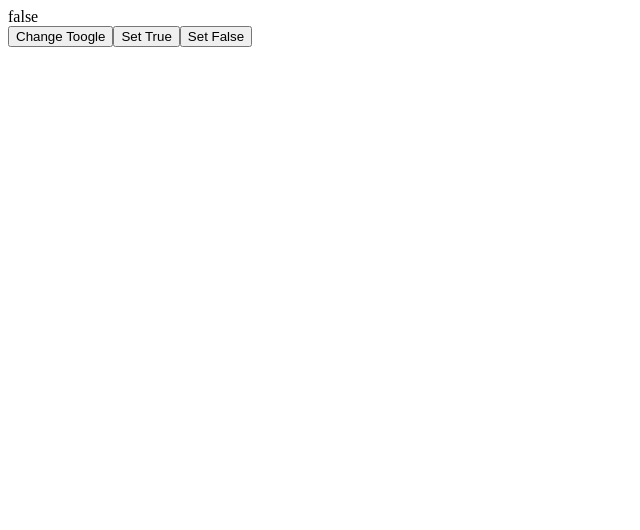
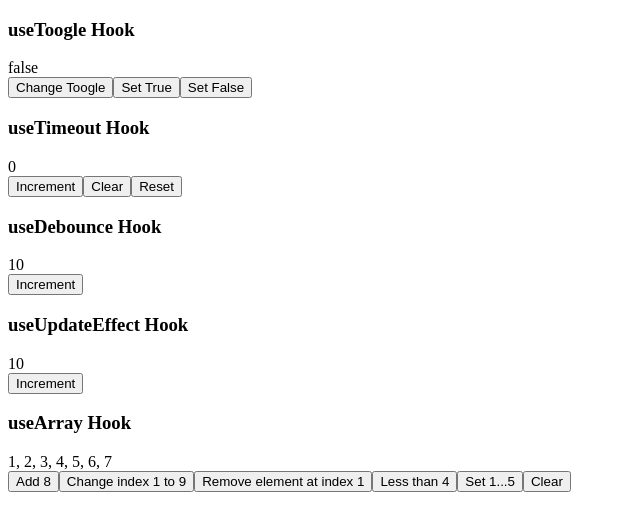
Before and after one commit to msakac/react-kuke, a React (Create React App) app: page / in a window 1280 px wide. Shown: the top 530 px of the page, without its empty margins (0-640 px from the left). Built offline with nearby package versions, Linux system fonts and the light colour scheme.

Commit message:
Custom hooks: useArray, useDebounce, useTimeout, useUpdateEffect

```diff
--- a/src/App.jsx
+++ b/src/App.jsx
@@ -1,10 +1,18 @@
 import React, {useState} from 'react'
+import ArrayComponent from './components/ArrayComponent'
+import DebounceComponent from './components/DebounceComponent'
+import Timeout from './components/Timeout'
 import Toogle from './components/Toogle'
+import UpdateComponent from './components/UpdateComponent'
 import useLocalStorage from './hooks/useLocalStorage'
 import useUpdateLogger from './hooks/useUpdateLogger'
 
 export default function App() {
   return <>
     <Toogle/>
+    <Timeout/>
+    <DebounceComponent/>
+    <UpdateComponent/>
+    <ArrayComponent/>
     </>
 }
--- /dev/null
+++ b/src/components/ArrayComponent.jsx
@@ -0,0 +1,18 @@
+import React from 'react'
+import useArray from '../hooks/useArray'
+
+export default function ArrayComponent() {
+    const { array, set, push, remove, filter, update, clear } = useArray([1, 2, 3, 4, 5, 6, 7])
+    return (
+        <div>
+            <h3>useArray Hook</h3>
+            <div>{array.join(", ")}</div>
+            <button onClick={() => push(8)}>Add 8</button>
+            <button onClick={() => update(1,9)}>Change index 1 to 9</button>
+            <button onClick={() => remove(1)}>Remove element at index 1</button>
+            <button onClick={() => filter(n => n < 4)}>Less than 4</button>
+            <button onClick={() => set([1,2,3,4,5])}>Set 1...5</button>
+            <button onClick={clear}>Clear</button>
+        </div>
+    )
+}
--- /dev/null
+++ b/src/components/DebounceComponent.jsx
@@ -0,0 +1,14 @@
+import React, {useState} from 'react'
+import useDebounce from '../hooks/useDebounce'
+
+export default function DebounceComponent() {
+    const [count, setCount] = useState(10)
+    useDebounce(()=> alert(count), 1000, [count])
+  return (
+    <div>
+        <h3>useDebounce Hook</h3>
+        <div>{count}</div>
+        <button onClick={()=> setCount(c => c + 1)}>Increment</button>
+    </div>
+  )
+}
--- /dev/null
+++ b/src/components/Timeout.jsx
@@ -0,0 +1,16 @@
+import React, { useState } from 'react'
+import useTimeout from '../hooks/useTimeout'
+
+export default function Timeout() {
+    const [count, setCount] = useState(10)
+    const {clear, reset} = useTimeout(()=> setCount(0), 1000)
+  return (
+    <div>
+        <h3>useTimeout Hook</h3>
+        <div>{count}</div>
+        <button onClick={()=>setCount(c => c + 1)}>Increment</button>
+        <button onClick={clear}>Clear</button>
+        <button onClick={reset}>Reset</button>
+    </div>
+  )
+}
--- a/src/components/Toogle.jsx
+++ b/src/components/Toogle.jsx
@@ -5,6 +5,7 @@ export default function Toogle() {
     const [toogle, setToogle] = useToogle(false);
   return (
     <div>
+        <h3>useToogle Hook</h3>
         <div>{toogle.toString()}</div>
         {/* <button onClick={() => setToogle(!toogle)}>Change</button> */}
         <button onClick={setToogle}>Change Toogle</button>
--- /dev/null
+++ b/src/components/UpdateComponent.jsx
@@ -0,0 +1,14 @@
+import React, { useState } from 'react'
+import useUpdateEffect from '../hooks/useUpdateEffect'
+
+export default function UpdateComponent() {
+    const [count, setCount] = useState(10)
+    useUpdateEffect(()=> alert(count), [count])
+  return (
+    <div>
+        <h3>useUpdateEffect Hook</h3>
+        <div>{count}</div>
+        <button onClick={()=>setCount(c => c + 1 )}>Increment</button>
+    </div>
+  )
+}
--- /dev/null
+++ b/src/hooks/useArray.js
@@ -0,0 +1,31 @@
+import { useState } from "react";
+
+export default function useArray(defaultValue) {
+  const [array, setArray] = useState(defaultValue);
+
+  function push(element) {
+    setArray((a) => [...a, element]);
+  }
+
+  function filter(callback) {
+    setArray((a) => a.filter(callback));
+  }
+
+  function update(index, newElement) {
+    setArray((a) => [
+      ...a.slice(0, index),
+      newElement,
+      ...a.slice(index+1, a.length),
+    ]);
+  }
+
+  function remove(index){
+    setArray(a=>[...a.slice(0,index), ...a.slice(index+1, a.length)])
+  }
+
+  function clear(index){
+    setArray([])
+  }
+
+  return {array, set: setArray, push, filter, update, remove, clear}
+}
--- /dev/null
+++ b/src/hooks/useDebounce.js
@@ -0,0 +1,8 @@
+import { useEffect } from "react";
+import useTimeout from "./useTimeout";
+
+export default function useDebounce(callback, delay, dependencies){
+    const {reset, clear} = useTimeout(callback, delay)
+    useEffect(reset, [...dependencies, reset])
+    useEffect(clear, [])
+}
--- /dev/null
+++ b/src/hooks/useTimeout.js
@@ -0,0 +1,30 @@
+import { useCallback, useEffect, useRef } from "react";
+
+export default function useTimeout(callback, delay){
+    const callbackRef = useRef(callback)
+    const timeoutRef = useRef()
+
+    useEffect(()=>{
+        callbackRef.current = callback
+    }, [callback])
+
+    const set = useCallback(()=>{
+        timeoutRef.current = setTimeout(()=> callbackRef.current(), delay)
+    }, [delay])
+
+    const clear = useCallback(()=>{
+        timeoutRef.current && clearTimeout(timeoutRef.current)
+    }, [])
+
+    useEffect(()=>{
+        set()
+        return clear
+    },[delay, set, clear])
+
+    const reset = useCallback(()=>{
+        clear()
+        set()
+    }, [clear, set])
+
+    return {reset, clear}
+}
--- /dev/null
+++ b/src/hooks/useUpdateEffect.js
@@ -0,0 +1,13 @@
+import { useEffect, useRef } from "react";
+
+export default function useUpdateEffect(callback, dependencies){
+    const firstRenderRef = useRef(true)
+
+    useEffect(()=>{
+        if(firstRenderRef.current){
+            firstRenderRef.current = false;
+            return
+        }
+        return callback()
+    }, dependencies)
+}
```
